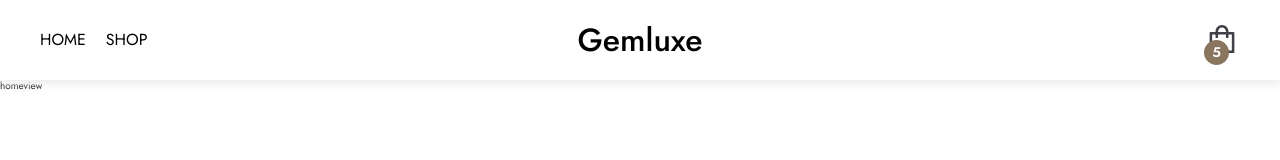
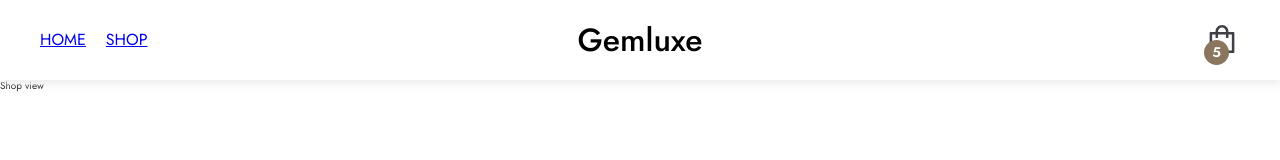
Before and after one commit to litaish/jewelry-shop, a React (Create React App) app: page /#/shop in a window 1280 px wide. Shown: the top 160 px of the page. Built offline with nearby package versions, Linux system fonts and the light colour scheme.

Commit message:
Set up react router

```diff
--- a/package.json
+++ b/package.json
@@ -9,6 +9,7 @@
     "normalize.css": "^8.0.1",
     "react": "^18.2.0",
     "react-dom": "^18.2.0",
+    "react-router-dom": "^6.12.1",
     "react-scripts": "5.0.1",
     "web-vitals": "^2.1.4"
   },
--- a/src/App.js
+++ b/src/App.js
@@ -2,13 +2,22 @@ import React from 'react';
 import styles from './App.module.css';
 import NavBar from './components/layout/Navbar';
 import HomeView from './pages/Home/HomeView';
+import ShopView from './pages/Shop/ShopView';
+import ProductView from './pages/Product/ProductView';
+import CartView from './pages/Cart/CartView';
 import Footer from './components/layout/Footer';
+import { Route, Routes } from 'react-router-dom';
 
 const App = () => {
   return (
     <div className={styles.layout}>
       <NavBar />
-      <HomeView />
+      <Routes>
+        <Route path='/' element={<HomeView />} />
+        <Route path='/shop' element={<ShopView />} />
+        <Route path='/product/:id' element={<ProductView />} />
+        <Route path='/cart' element={<CartView />} />
+      </Routes>
       <Footer />
     </div>
   );
--- a/src/components/layout/Navbar.jsx
+++ b/src/components/layout/Navbar.jsx
@@ -1,13 +1,18 @@
 import React from 'react';
 import styles from './Navbar.module.css';
 import CartWithCountIcon from '../ui/CartWithCountIcon';
+import { NavLink } from 'react-router-dom';
 
 const Navbar = () => {
   return (
     <nav className={styles.nav}>
       <ul className={styles.pages}>
-        <li>Home</li>
-        <li>Shop</li>
+        <li>
+          <NavLink to='/'>Home</NavLink>
+        </li>
+        <li>
+        <NavLink to='/shop'>Shop</NavLink>
+        </li>
       </ul>
       <h3 className={styles.logo}>Gemluxe</h3>
       <ul className={styles.icons}>
--- a/src/index.js
+++ b/src/index.js
@@ -3,10 +3,13 @@ import ReactDOM from 'react-dom/client';
 import App from './App';
 import 'normalize.css';
 import './index.css';
+import { HashRouter } from 'react-router-dom';
 
 const root = ReactDOM.createRoot(document.getElementById('root'));
 root.render(
   <React.StrictMode>
-    <App />
+    <HashRouter>
+      <App />
+    </HashRouter>
   </React.StrictMode>,
 );
--- a/src/pages/Cart/CartView.jsx
+++ b/src/pages/Cart/CartView.jsx
@@ -0,0 +1,7 @@
+import React from 'react';
+
+const CartView = () => {
+  return <div>cart view</div>;
+};
+
+export default CartView;
--- a/src/pages/Product/ProductView.jsx
+++ b/src/pages/Product/ProductView.jsx
@@ -0,0 +1,7 @@
+import React from 'react';
+
+const ProductView = () => {
+  return <div>Product view</div>;
+};
+
+export default ProductView;
--- a/src/pages/Shop/ShopView.jsx
+++ b/src/pages/Shop/ShopView.jsx
@@ -0,0 +1,7 @@
+import React from 'react';
+
+const ShopView= () => {
+  return <div>Shop view</div>;
+};
+
+export default ShopView;
```
Also changed, not shown: 1 other file (tests, documents, lock files or other folders).
